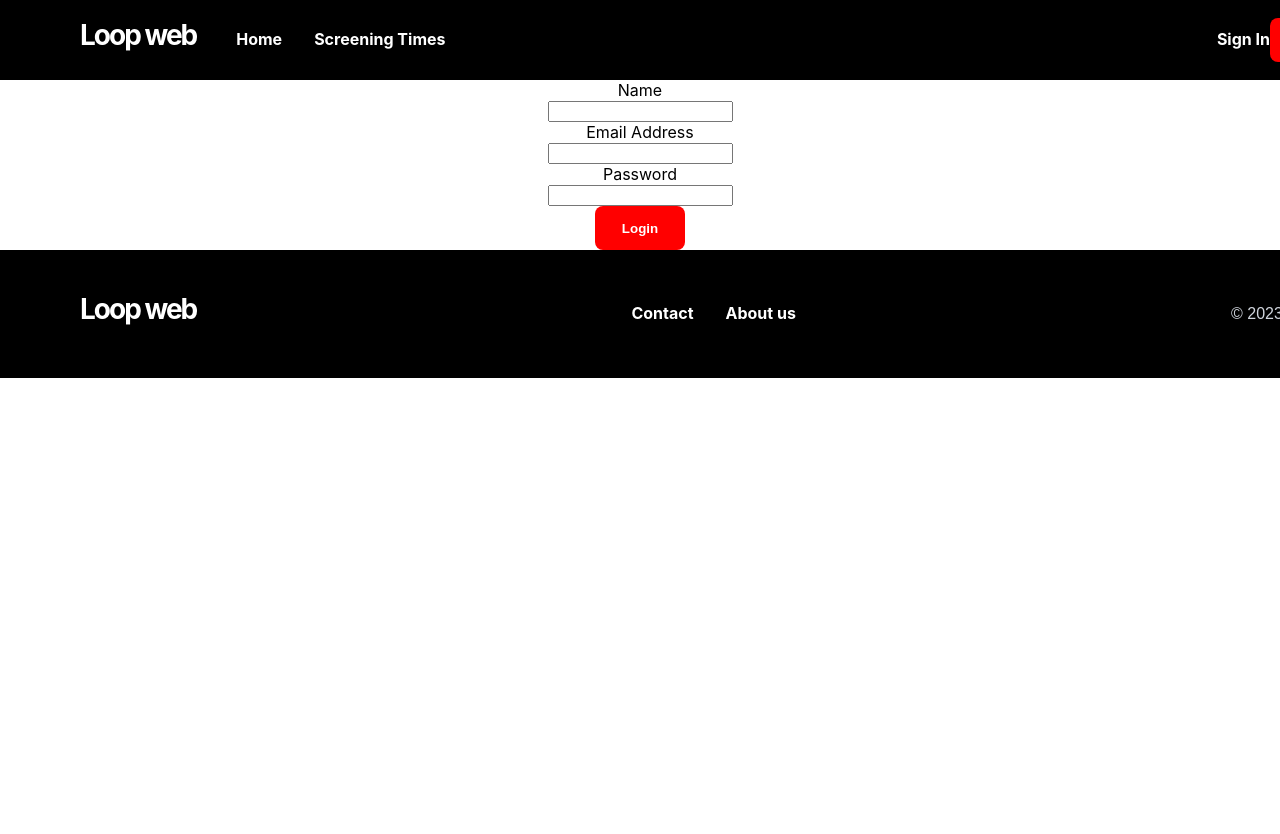
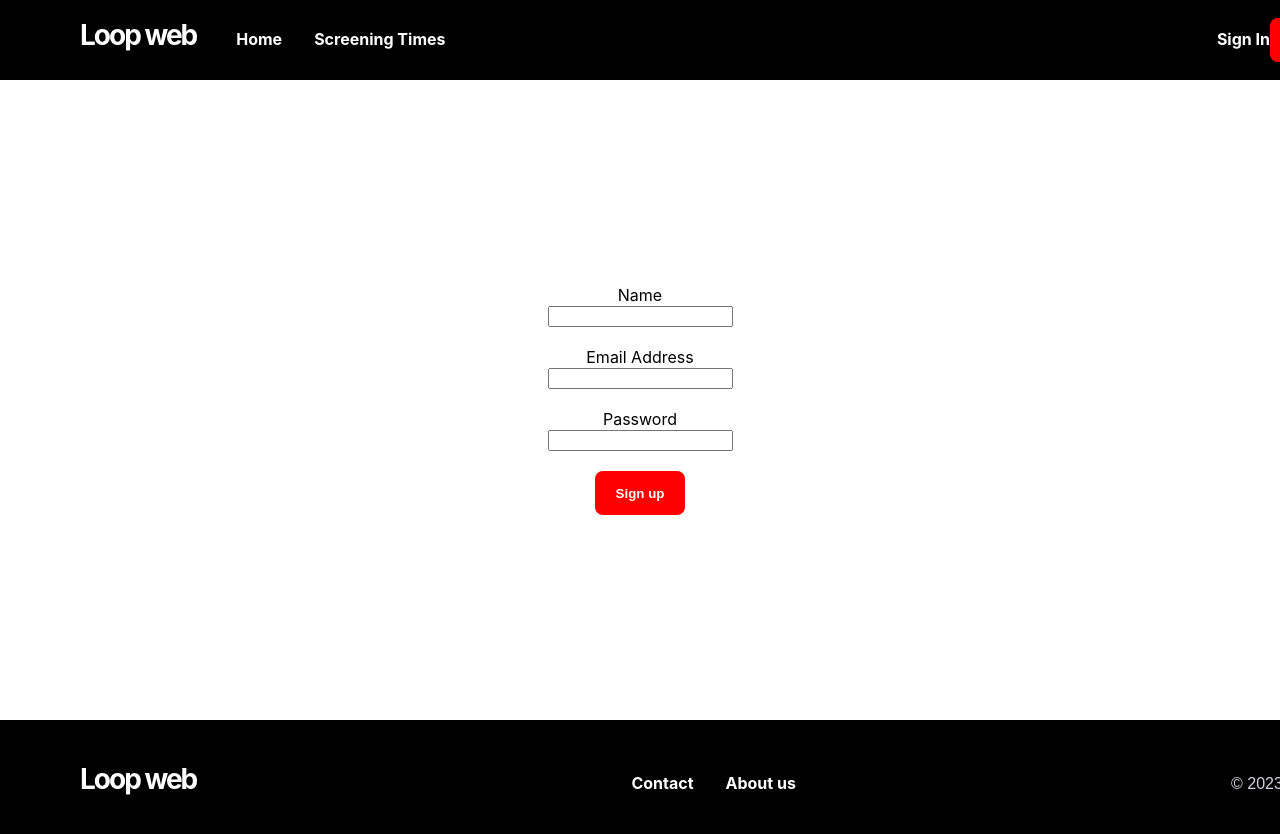
Before and after one commit to herpichRmit/LoopWeb, a React (Create React App) app in the folder loopweb/: page /SignUp in a window 1280 px wide. Shown: the top 834 px of the page. Before the commit the page ends 800 px from the top, so only its background shows below. Built offline with nearby package versions, Linux system fonts and the light colour scheme.

Commit message:
formatted sign up and in

```diff
--- a/loopweb/src/pages/signInPage/SignInPage.css
+++ b/loopweb/src/pages/signInPage/SignInPage.css
@@ -0,0 +1,17 @@
+
+.signIn-container{
+    display: flex;
+    flex-direction: row;
+    justify-content: center;
+    align-items: center;
+    min-height: 80vh;
+    width: 100vw;
+}
+
+.signIn-display_flex{
+    display: flex;
+    flex-direction: column;
+    gap: 20px;
+    justify-content: center;
+    align-items: center;
+}
--- a/loopweb/src/pages/signInPage/SignInPage.jsx
+++ b/loopweb/src/pages/signInPage/SignInPage.jsx
@@ -48,8 +48,9 @@ function SignInPage ({ setIsLoggedIn }) {
 
     return (
 
-        <div>
+        <div className="signIn-container">
             <form onSubmit={handleSubmit}>
+                <div className="signIn-display_flex">
                     <div className="field">
                         <label className="label">Email Address</label>
                         <div className="control">
@@ -69,6 +70,7 @@ function SignInPage ({ setIsLoggedIn }) {
                         )}
                     </div>
                     <button type="submit" className="button">Login</button>
+                </div>
             </form>
         </div>
     );
--- a/loopweb/src/pages/signUpPage/SignUpPage.css
+++ b/loopweb/src/pages/signUpPage/SignUpPage.css
@@ -0,0 +1,17 @@
+
+.signUp-container{
+    display: flex;
+    flex-direction: row;
+    justify-content: center;
+    align-items: center;
+    min-height: 80vh;
+    width: 100vw;
+}
+
+.signUp-display_flex{
+    display: flex;
+    flex-direction: column;
+    gap: 20px;
+    justify-content: center;
+    align-items: center;
+}
--- a/loopweb/src/pages/signUpPage/SignUpPage.jsx
+++ b/loopweb/src/pages/signUpPage/SignUpPage.jsx
@@ -36,8 +36,9 @@ function SignUpPage () {
 
     return (
 
-        <div>
+        <div className="signUp-container">
             <form onSubmit={handleSubmit}>
+                <div className="signUp-display_flex">
                     <div className="field">
                         <label className="label">Name</label>
                         <div className="control">
@@ -59,7 +60,8 @@ function SignUpPage () {
                             <p className="help is-danger">{errors.password}</p>
                         )}
                     </div>
-              <button type="submit" className="button">Login</button>
+                    <button type="submit" className="button">Sign up</button>
+                </div>
             </form>
         </div>
     );
```
Lines whose indentation alone changed are shown as unchanged.
